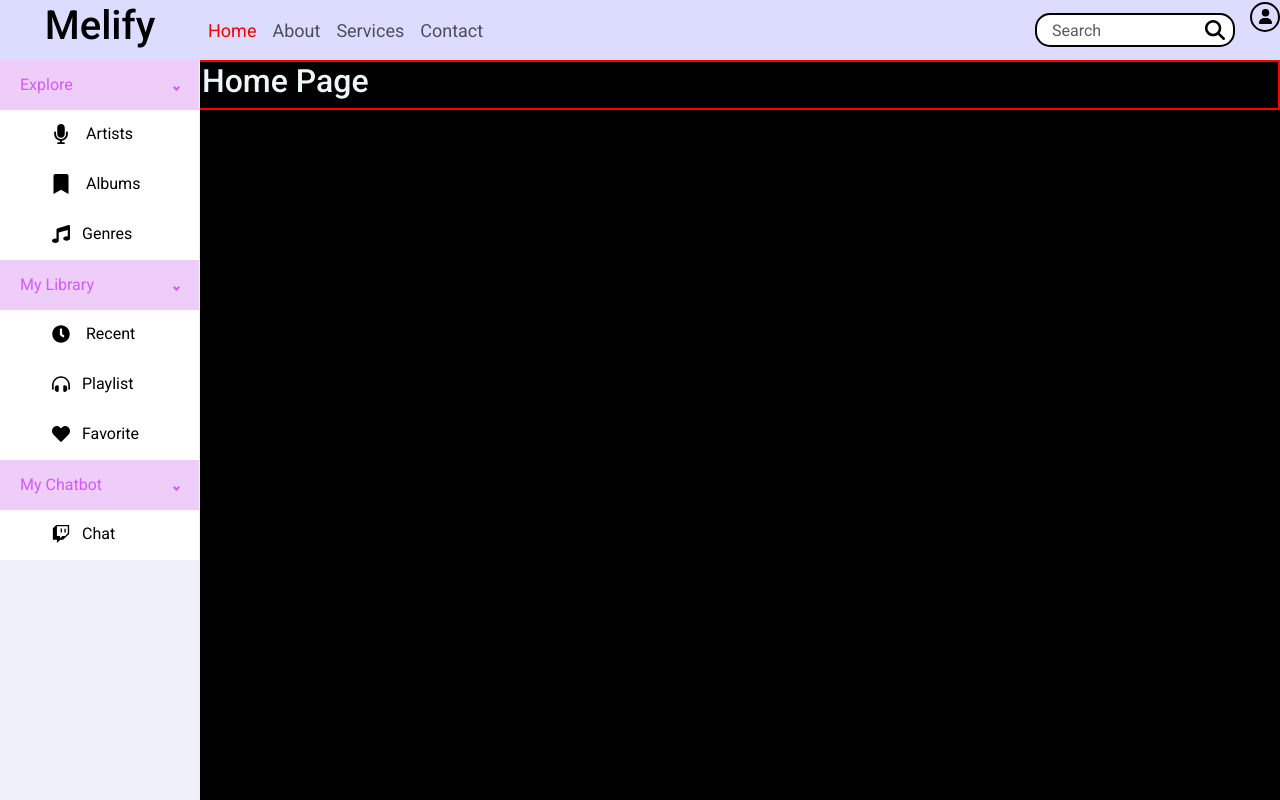
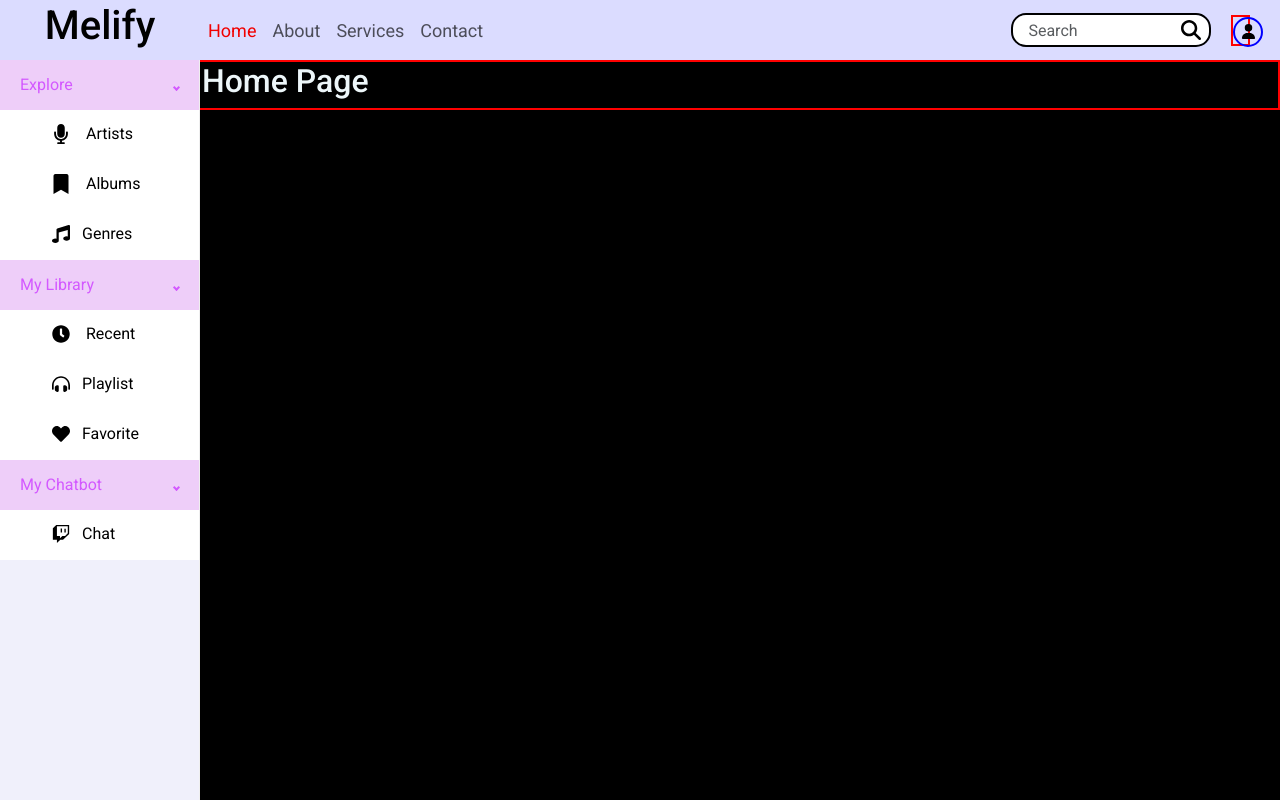
Before and after one commit to SWE1dePauwMusic/music_app, a React (Vite) app in the folder frontend/: page / in a window 1280 px wide. Shown: the top 800 px of the page. Built offline with nearby package versions, Linux system fonts and the light colour scheme.

Commit message:
fix bug where user profile does not in the right position

```diff
--- a/frontend/src/components/NavBar/index.css
+++ b/frontend/src/components/NavBar/index.css
@@ -25,7 +25,7 @@
     display: flex;
     flex-direction: row;
     align-items: center;
-    margin-right: 15px;
+    margin-right: 20px;
     position: relative;
 }
 
@@ -48,18 +48,22 @@
     transform:  translate(50%, 50%);
 }
 
+.toggle-user-dropdown {
+    color: transparent;
+    margin-right: 30px;
+    border: 2px solid red;
+}
+
 .user-image-container {
     width: 30px;
     height: 30px;
     border: 2px solid black;
     border-radius: 50%;
+    position: absolute;
     display: flex;
     justify-content: center;
     align-items: center;
-}
-
-.toggle-user-dropdown {
-    color: transparent;
+    border: 2px solid blue;
 }
 
 .user-image {
```
